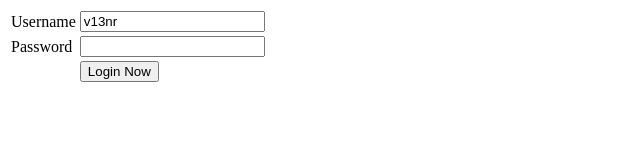
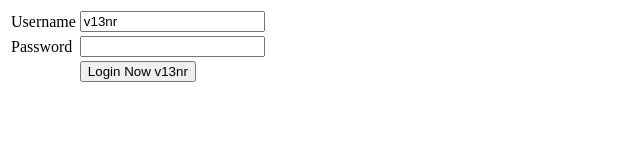
Before and after one commit to v13nr/coa-angular, an Angular app in the folder coa/: page / in a window 1280 px wide. Shown: the top 160 px of the page, without its empty margins (0-640 px from the left). Built offline with nearby package versions, Linux system fonts and the light colour scheme.

Commit message:
2 way data binding for login for

```diff
--- a/coa/src/app/angular/login/login.component.html
+++ b/coa/src/app/angular/login/login.component.html
@@ -10,6 +10,6 @@
   </tr>
   <tr>
     <td></td>
-    <td><input type="button" (click)=handleLogin() name="bt_login" value="Login Now"></td>
+    <td><input type="button" (click)=handleLogin() name="bt_login" value="Login Now {{username}}"></td>
   </tr>
 </table>
```
